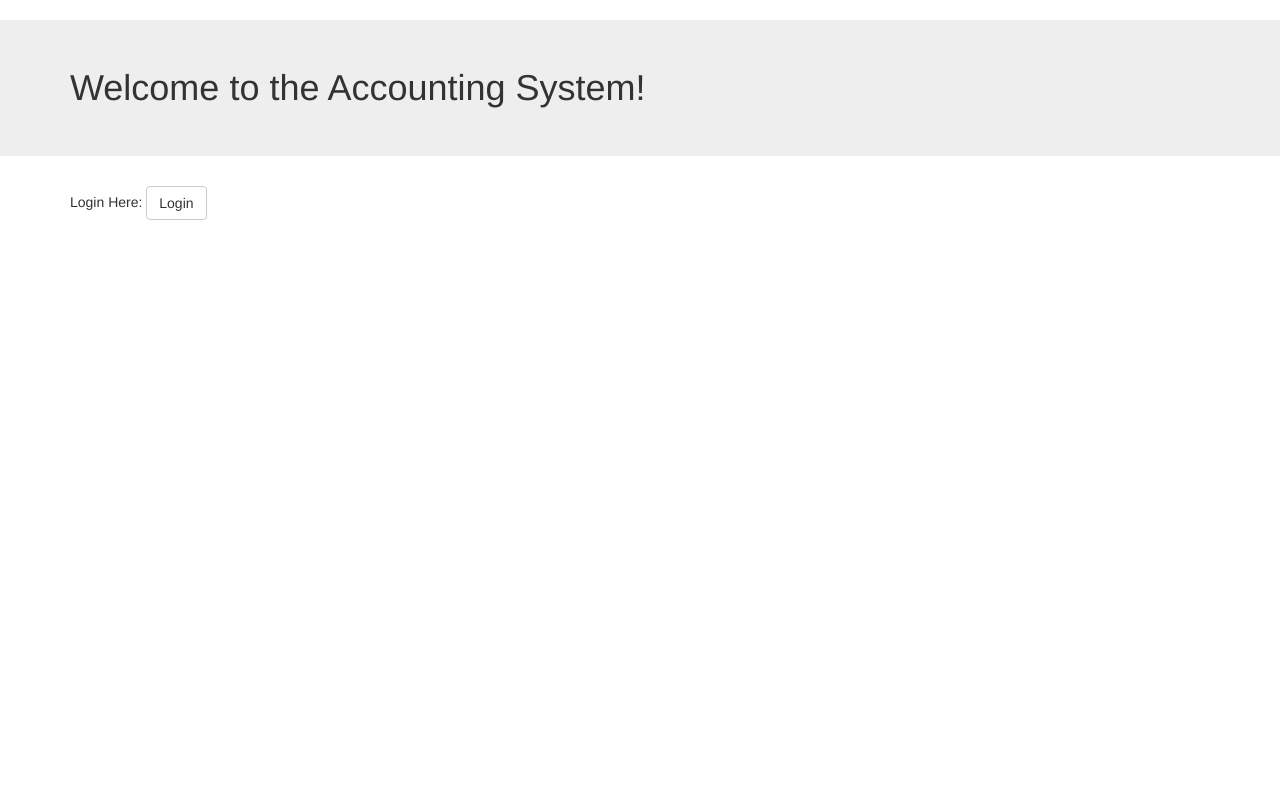
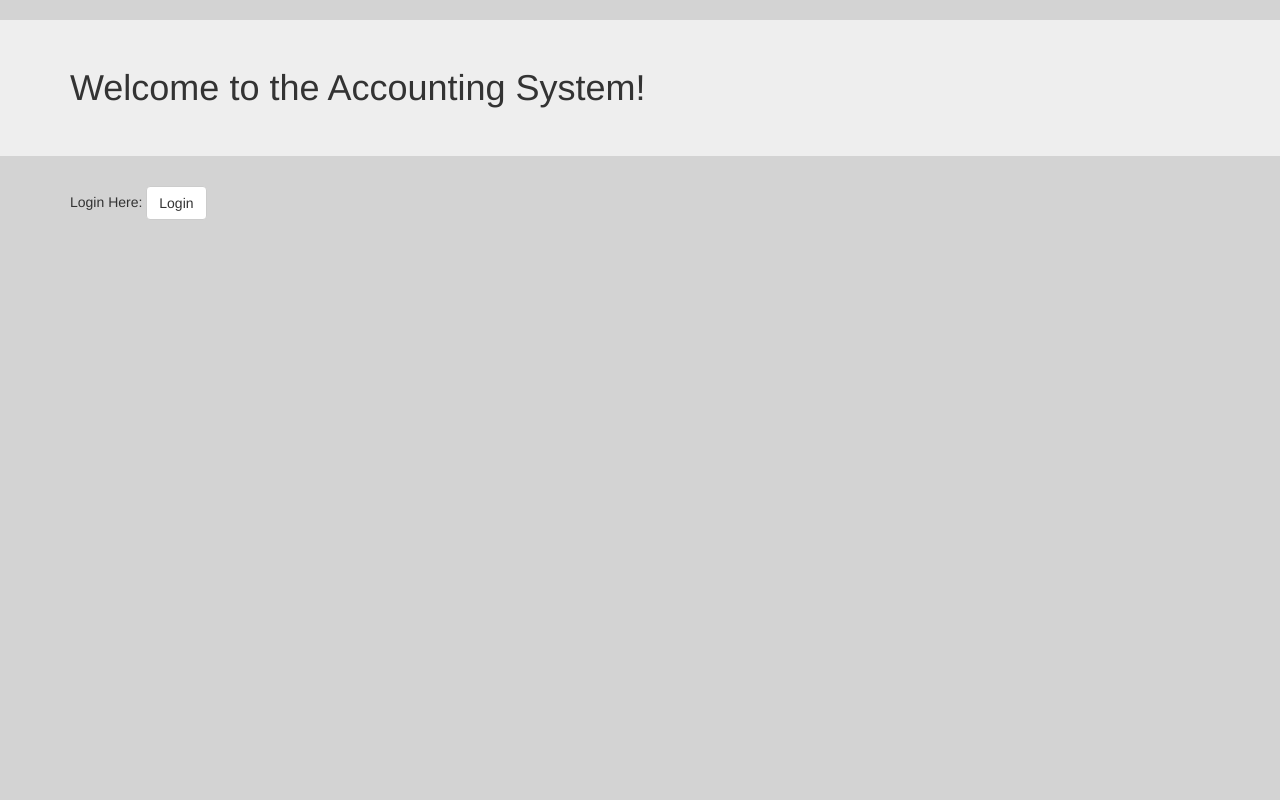
Before and after one commit to dm1737/SAD, a Django app: template sprint_1/accounts/templates/accounts/login.html in a window 1280 px wide. Run offline with Django 3.2, Linux system fonts and the light colour scheme; the template is opened without the code that fills it, so the values that code supplies are empty; parts of the project's set-up code (start-up, migrations or seed data) failed here and were passed over; some libraries are stand-ins or nearby versions.

Commit message:
Added CSS stylesheet

```diff
--- /dev/null
+++ b/sprint_1/accounts/static/accounts/style.css
@@ -0,0 +1,3 @@
+body{
+    background-color: lightgrey;
+}
--- a/sprint_1/accounts/templates/accounts/login.html
+++ b/sprint_1/accounts/templates/accounts/login.html
@@ -6,9 +6,12 @@
             Login
         </title>
         <link rel="stylesheet" href="https://maxcdn.bootstrapcdn.com/bootstrap/3.3.7/css/bootstrap.min.css" integrity="sha384-BVYiiSIFeK1dGmJRAkycuHAHRg32OmUcww7on3RYdg4Va+PmSTsz/K68vbdEjh4u" crossorigin="anonymous">
+        {% load static %}
+        <link rel="stylesheet" href="{% static 'accounts/style.css' %}" type="text/css">
     </head>
     <h1>
     <div class="jumbotron">
+
         <div class="container">
         Welcome to the Accounting System!
         </div>
```
